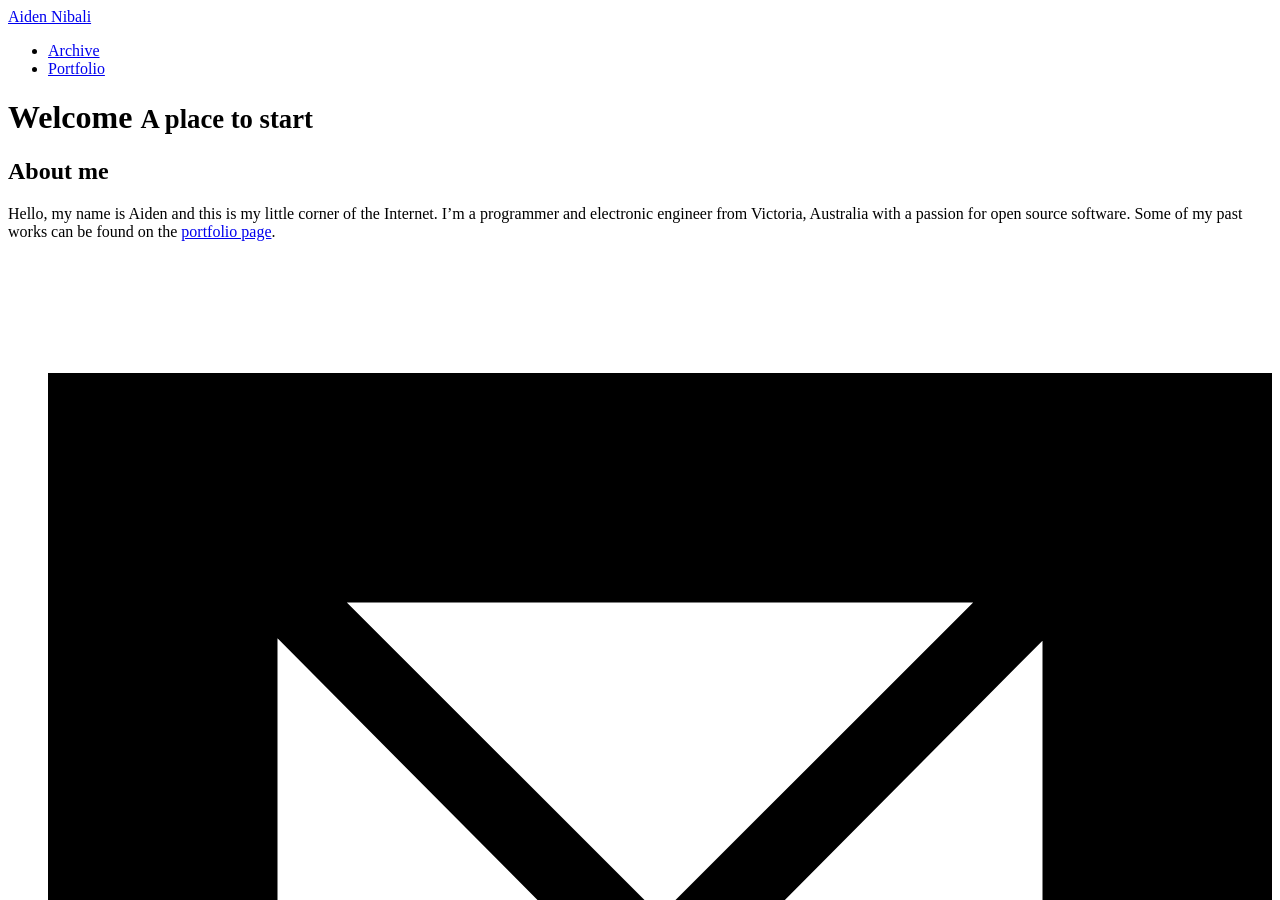
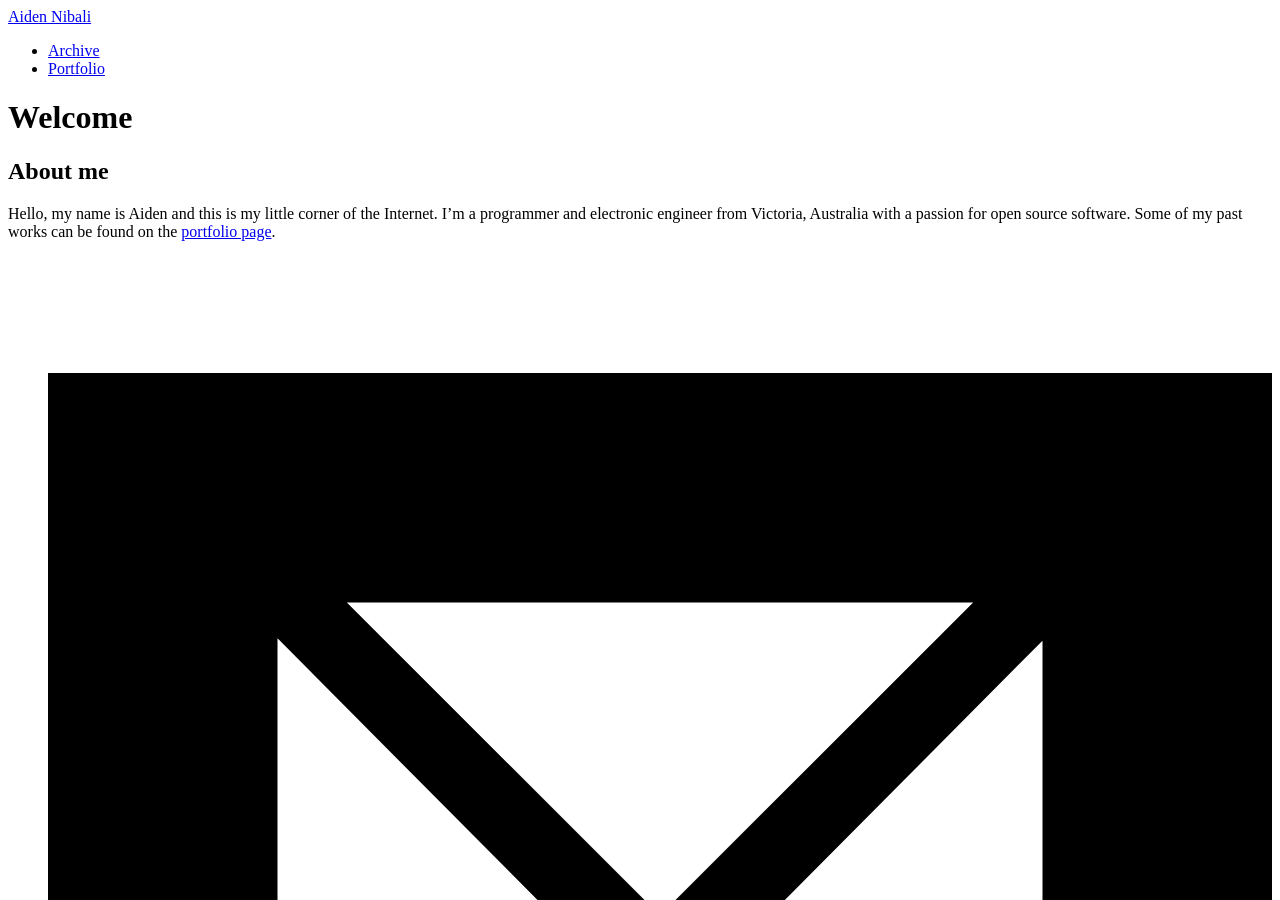
Before and after one commit to anibali/anibali.github.io, a Jekyll site: the page built from index.md, in a window 1280 px wide and 900 px high. Built offline with Jekyll 4.4.1, drawn with Linux system fonts in a browser that asks for light colours.

Commit message:
Removed tagline from home page

```diff
--- a/index.md
+++ b/index.md
@@ -1,7 +1,7 @@
 ---
 layout: page
 title: Welcome
-tagline: A place to start
+tagline:
 ---
 {% include JB/setup %}
 
```
